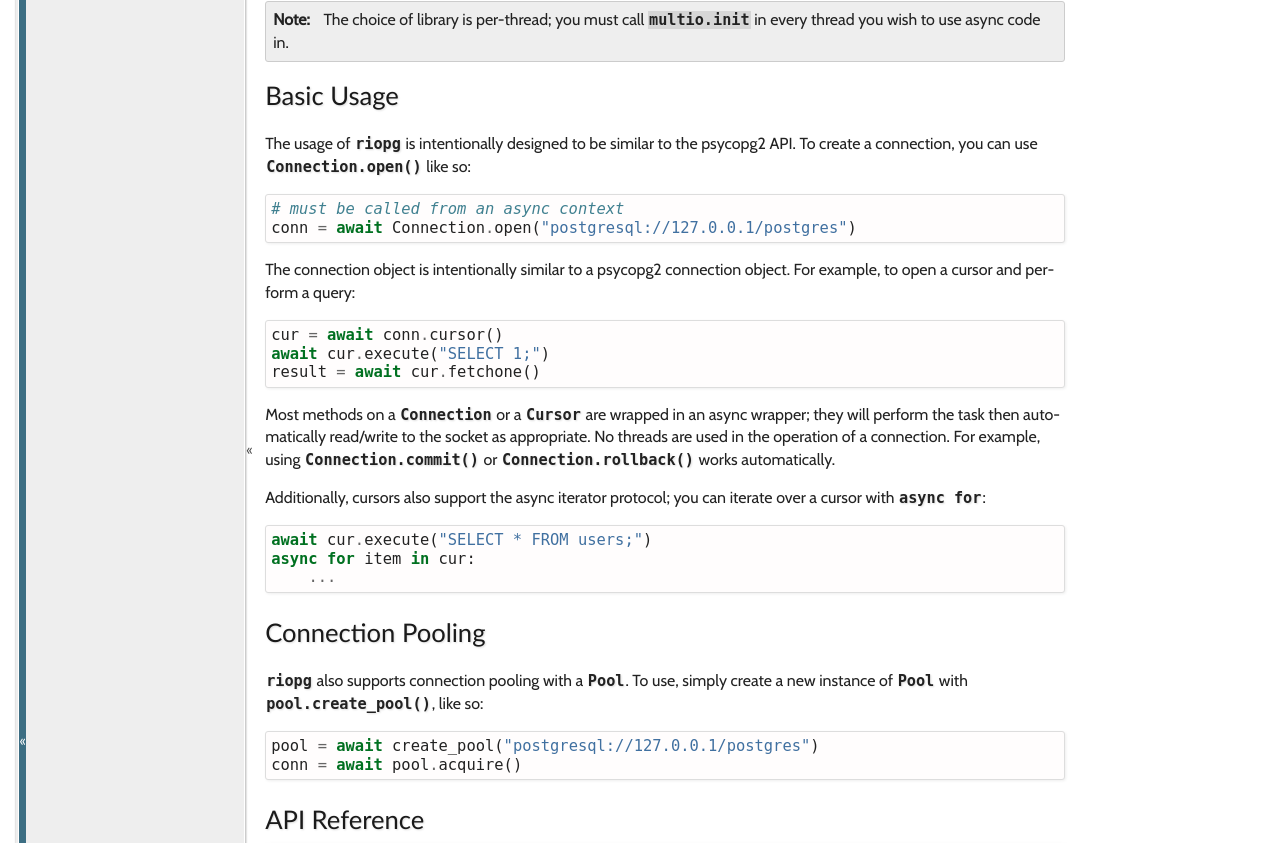
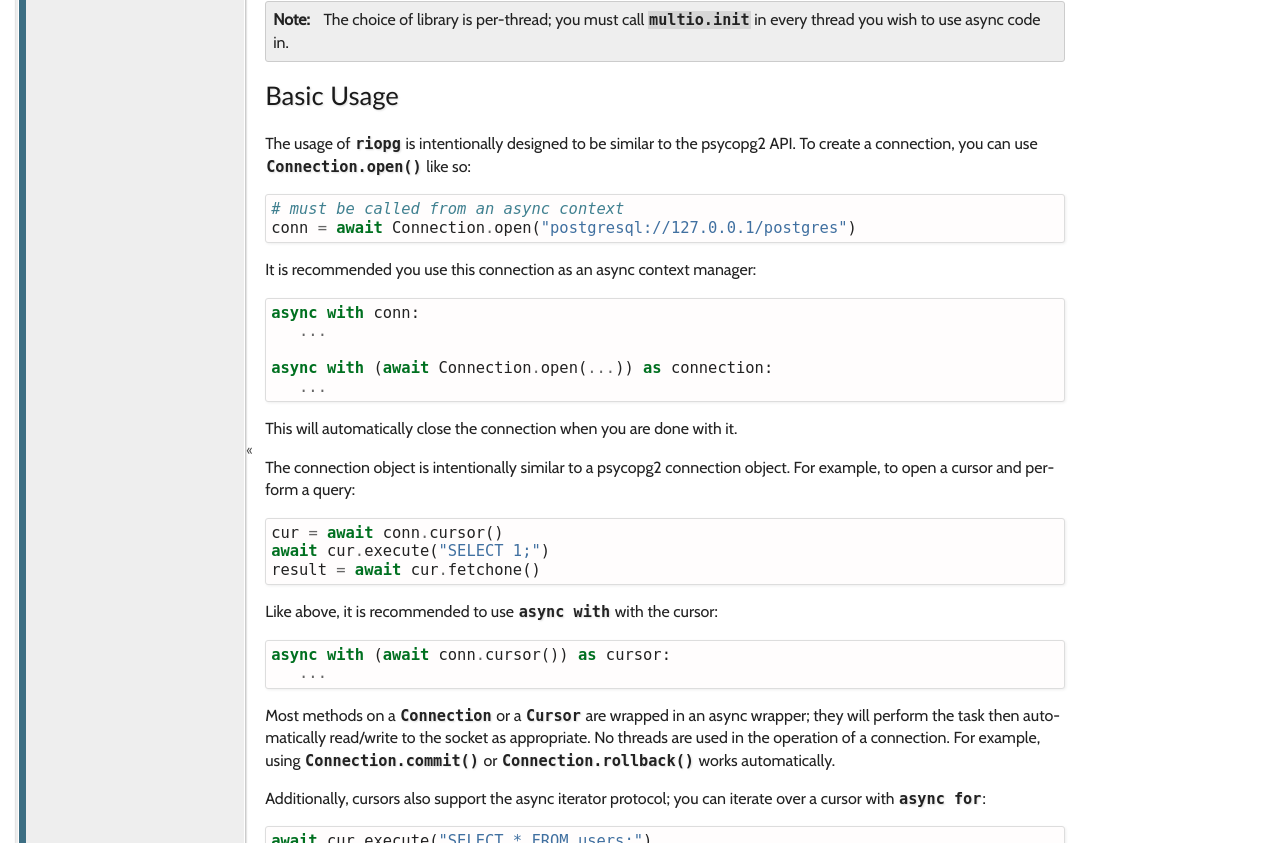
Before and after one commit to Fuyukai/riopg, a Sphinx documentation site: the page built from docs/index.rst, in a window 1280 px wide and 1400 px high, scrolled down 682 px, cut to the strip 0-843 px from the top of the window. Built offline with Sphinx 7.4.7, drawn with Linux system fonts in a browser that asks for light colours; some of the changed text lies outside the part shown.

```diff
--- a/docs/index.rst
+++ b/docs/index.rst
@@ -54,6 +54,18 @@ connection, you can use :meth:`.Connection.open` like so:
     # must be called from an async context
     conn = await Connection.open("postgresql://127.0.0.1/postgres")
 
+It is recommended you use this connection as an async context manager:
+
+.. code-block:: python3
+
+   async with conn:
+      ...
+
+   async with (await Connection.open(...)) as connection:
+      ...
+
+This will automatically close the connection when you are done with it.
+
 The connection object is intentionally similar to a psycopg2 connection object. For example, to
 open a cursor and perform a query:
 
@@ -62,6 +74,13 @@ open a cursor and perform a query:
     cur = await conn.cursor()
     await cur.execute("SELECT 1;")
     result = await cur.fetchone()
+
+Like above, it is recommended to use ``async with`` with the cursor:
+
+.. code-block:: python3
+
+   async with (await conn.cursor()) as cursor:
+      ...
 
 Most methods on a :class:`.Connection` or a :class:`.Cursor` are wrapped in an async wrapper;
 they will perform the task then automatically read/write to the socket as appropriate. No threads
@@ -86,7 +105,8 @@ instance of ``Pool`` with :meth:`.pool.create_pool`, like so:
 .. code-block:: python
 
     pool = await create_pool("postgresql://127.0.0.1/postgres")
-    conn = await pool.acquire()
+    async with pool.acquire() as connection:
+      ...
 
 API Reference
 -------------
```
Also changed, not shown: README.rst (+14 -10 lines).
